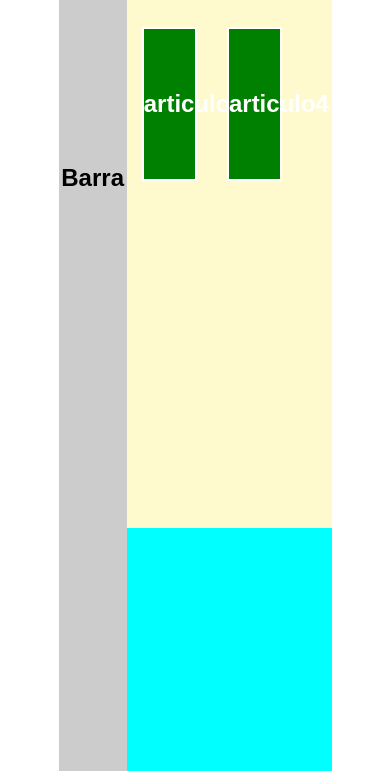
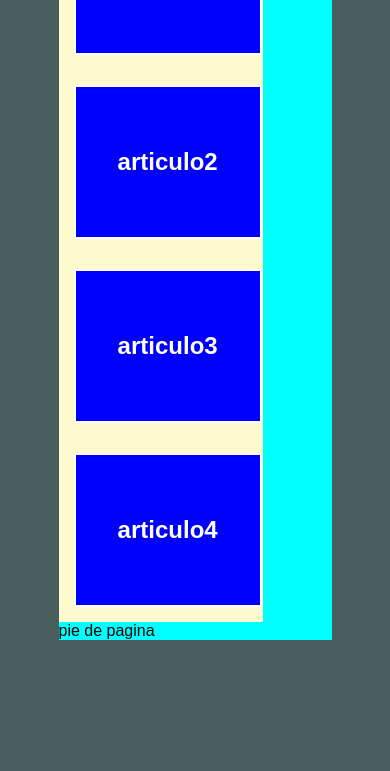
Before and after one commit to Piratadelrock/MasterCss, a plain HTML site: page responsive/index.html in a window 390 px wide. Shown: the part 362-1133 px from the top of the page. After the commit the page ends 1042 px from the top, so only its background shows below. Drawn offline with Linux system fonts and the light colour scheme.

Commit message:
agregando responsive a diferentes pantallas

```diff
--- a/responsive/style.css
+++ b/responsive/style.css
@@ -1,22 +1,23 @@
-*{
+* {
   margin: 0;
   padding: 0;
 }
-.clearfix{
+
+.clearfix {
   float: none;
   clear: both;
 }
 
-#container{
+#container {
   width: 70%;
   background-color: aqua;
   margin: 0 auto;
-    font-family:Arial, Helvetica, sans-serif;
+  font-family: Arial, Helvetica, sans-serif;
   margin-top: 40px;
   margin-bottom: 40px;
 }
 
-header{
+header {
   width: 100%;
   height: 150px;
   background-color: #3e76a4;
@@ -25,7 +26,7 @@ header{
   text-align: center;
 }
 
-aside{
+aside {
   width: 25%;
   min-height: 700px;
   float: left;
@@ -34,16 +35,15 @@ aside{
   line-height: 700px;
 }
 
-#articles{
+#articles {
   width: 75%;
   float: left;
   min-height: 700px;
   text-align: center;
   background-color: lemonchiffon;
-
 }
 
-#articles article{
+#articles article {
   width: 25%;
   height: 150px;
   background-color: green;
@@ -51,6 +51,44 @@ aside{
   line-height: 150px;
   text-align: center;
   border: 2px solid #fff;
-    float:left;
+  float: left;
   margin: 15px;
 }
+
+/* RESPONSIVE */
+/* desde la anchura 0px - 888px de la pantalla */
+@media (max-width: 888px) {
+  /* se ejecutaran estos estilos */
+  #articles article {
+    width: 40%;
+    background-color: red;
+    height: auto;
+  }
+}
+
+/* @media (max-width: 554px) and (max-height: 600px){ */
+@media (max-width: 632px) {
+  #container {
+    overflow: hidden;
+  }
+
+  aside {
+    float: none;
+    min-height: auto;
+    line-height: 20px;
+    width: 100%;
+    padding: 19px;
+  }
+
+  #articles article {
+    width: 90%;
+    background-color: blue;
+    height: auto;
+  }
+}
+
+@media (max-width: 554px) {
+  body {
+    background-color: #485f5e;
+  }
+}
```
Also changed, not shown: responsive/index.html (+3 -1 lines). Lines whose indentation alone changed are shown as unchanged.
